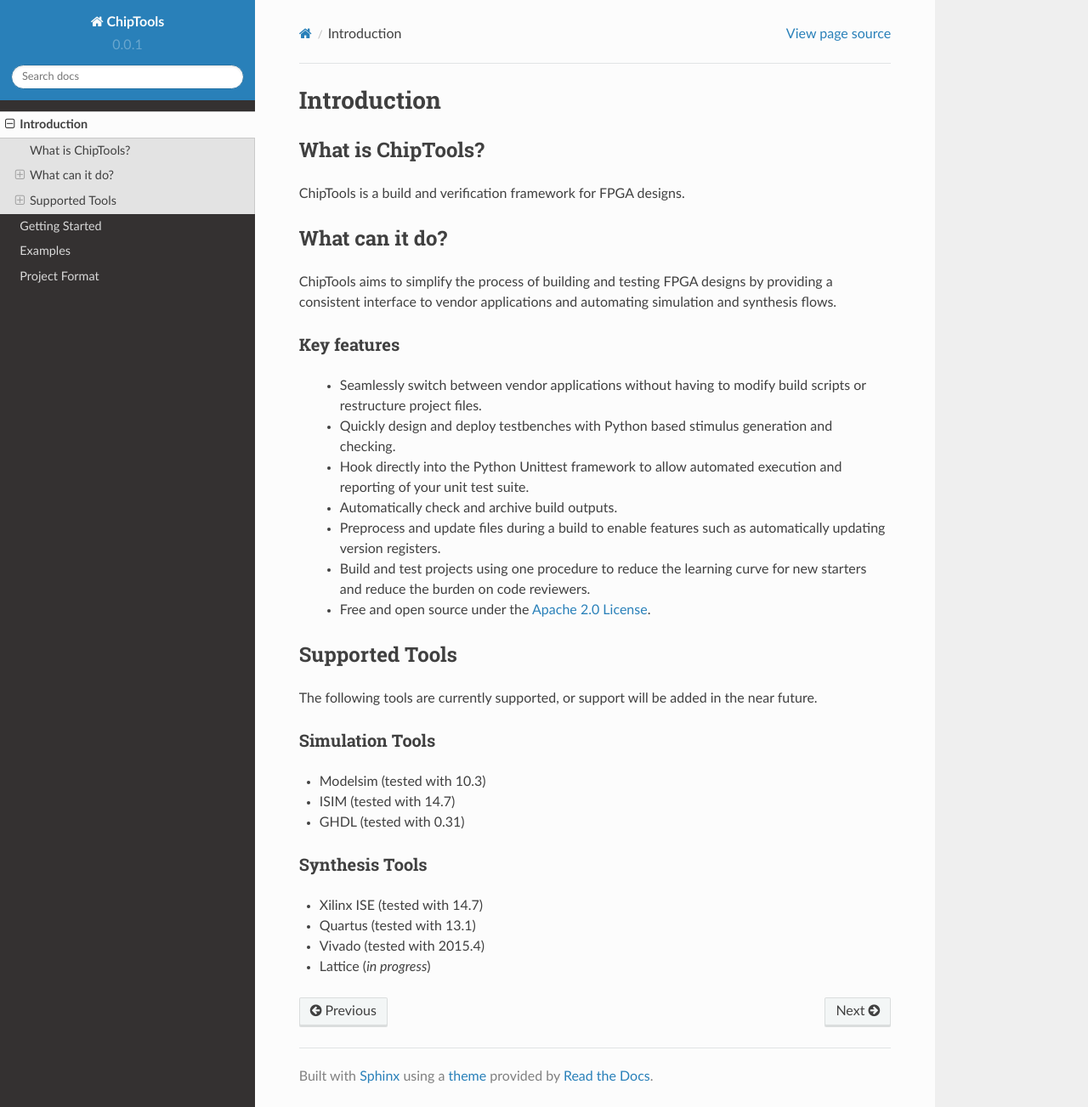
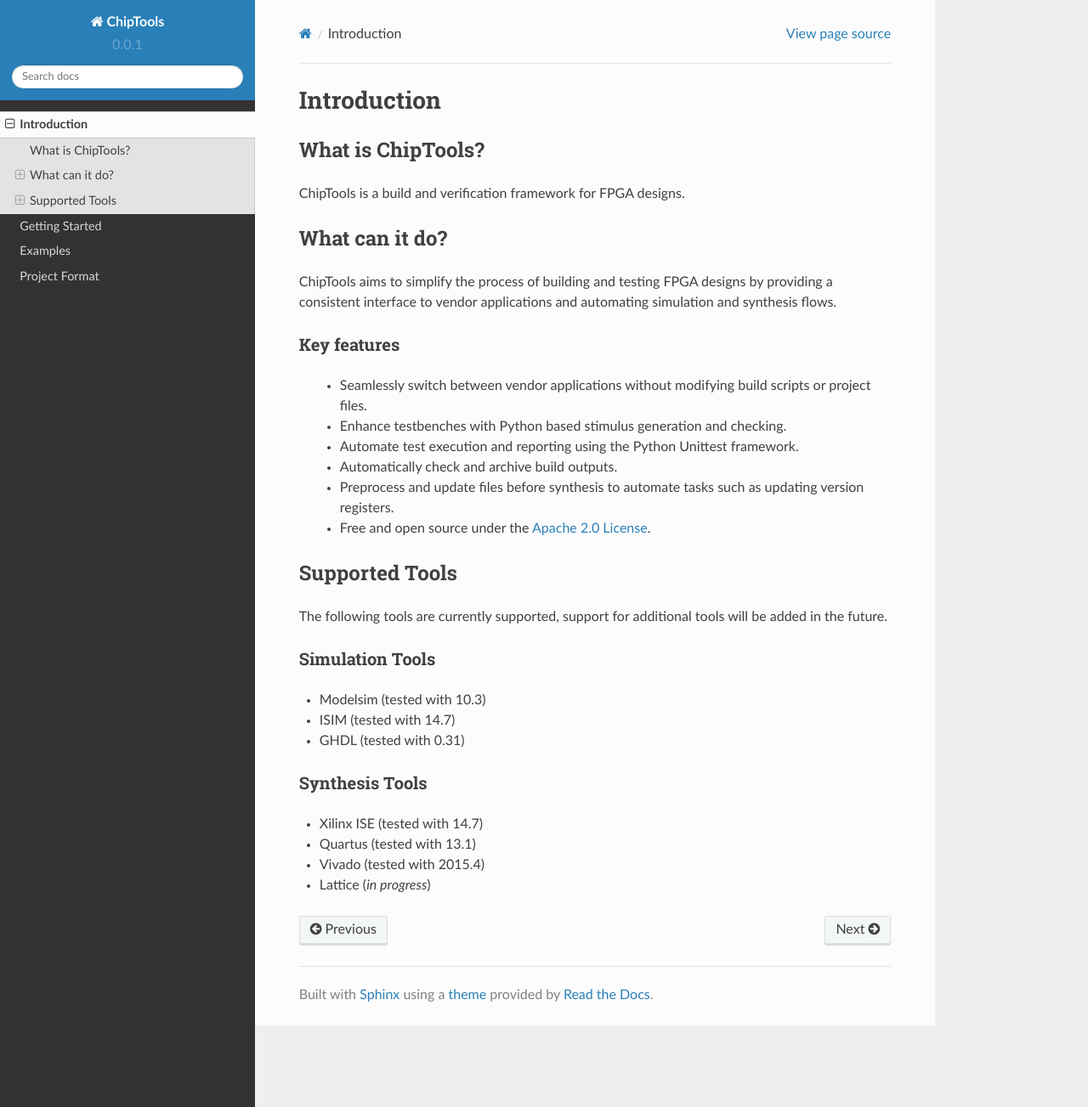
Before and after one commit to pabennett/chiptools, a Sphinx documentation site: the page built from docs/introduction.rst, in a window 1280 px wide and 1303 px high. Shown: the whole window at 85% size. Built offline with Sphinx 7.4.7 and the Read the Docs theme 2.0.0, drawn with Linux system fonts in a browser that asks for light colours; pages that are not in the unit, such as notebooks, are missing from menus.

Commit message:
Update introduction.

```diff
--- a/docs/introduction.rst
+++ b/docs/introduction.rst
@@ -16,19 +16,18 @@ providing a consistent interface to vendor applications and automating simulatio
 Key features
 ------------
 
-    * Seamlessly switch between vendor applications without having to modify build scripts or restructure project files.
-    * Quickly design and deploy testbenches with Python based stimulus generation and checking.
-    * Hook directly into the Python Unittest framework to allow automated execution and reporting of your unit test suite.
+    * Seamlessly switch between vendor applications without modifying build scripts or project files.
+    * Enhance testbenches with Python based stimulus generation and checking.
+    * Automate test execution and reporting using the Python Unittest framework.
     * Automatically check and archive build outputs.
-    * Preprocess and update files during a build to enable features such as automatically updating version registers.
-    * Build and test projects using one procedure to reduce the learning curve for new starters and reduce the burden on code reviewers.
+    * Preprocess and update files before synthesis to automate tasks such as updating version registers.
     * Free and open source under the `Apache 2.0 License <https://www.apache.org/licenses/LICENSE-2.0>`_.
 
 Supported Tools
 ===============
 
-The following tools are currently supported, or support will be added in the
-near future.
+The following tools are currently supported, support for additional tools
+will be added in the future.
 
 Simulation Tools
 ----------------
```
